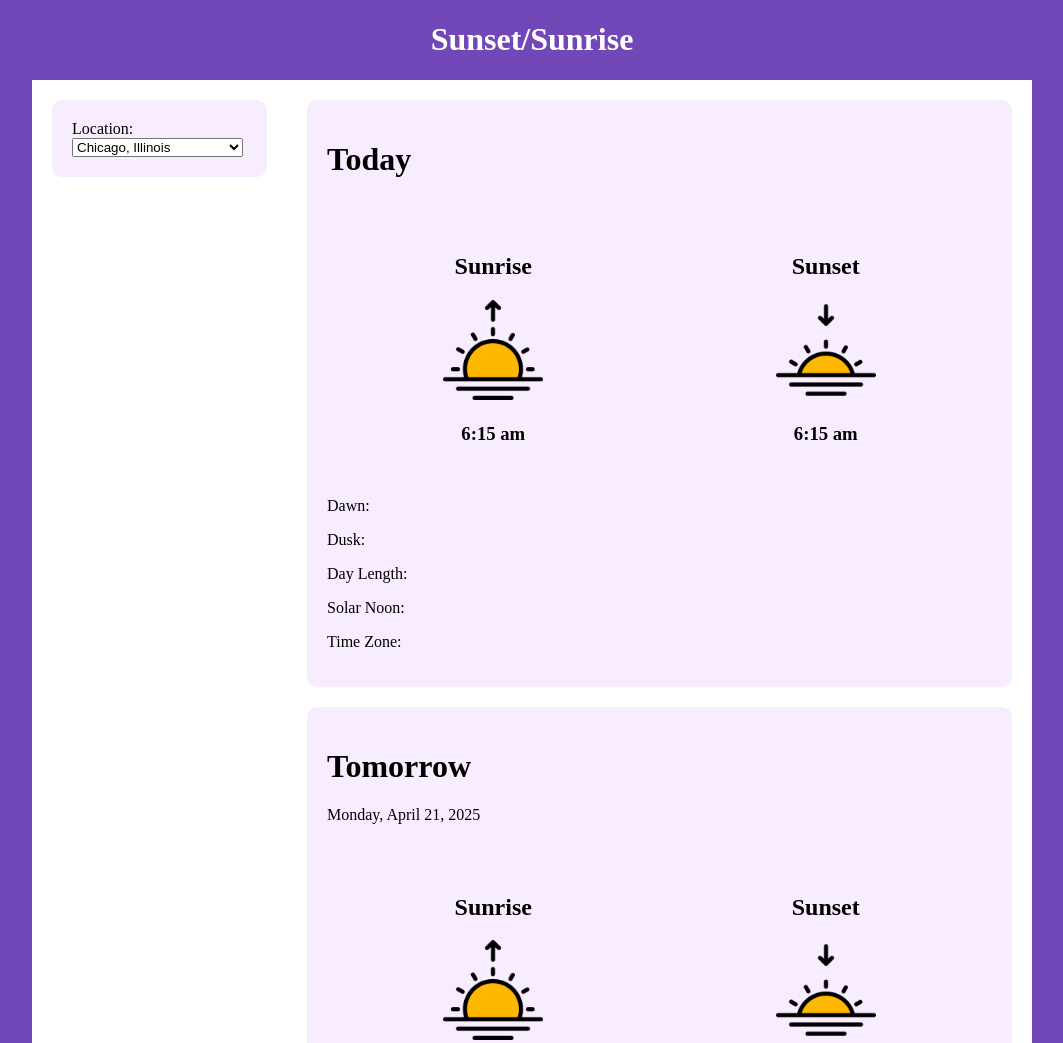
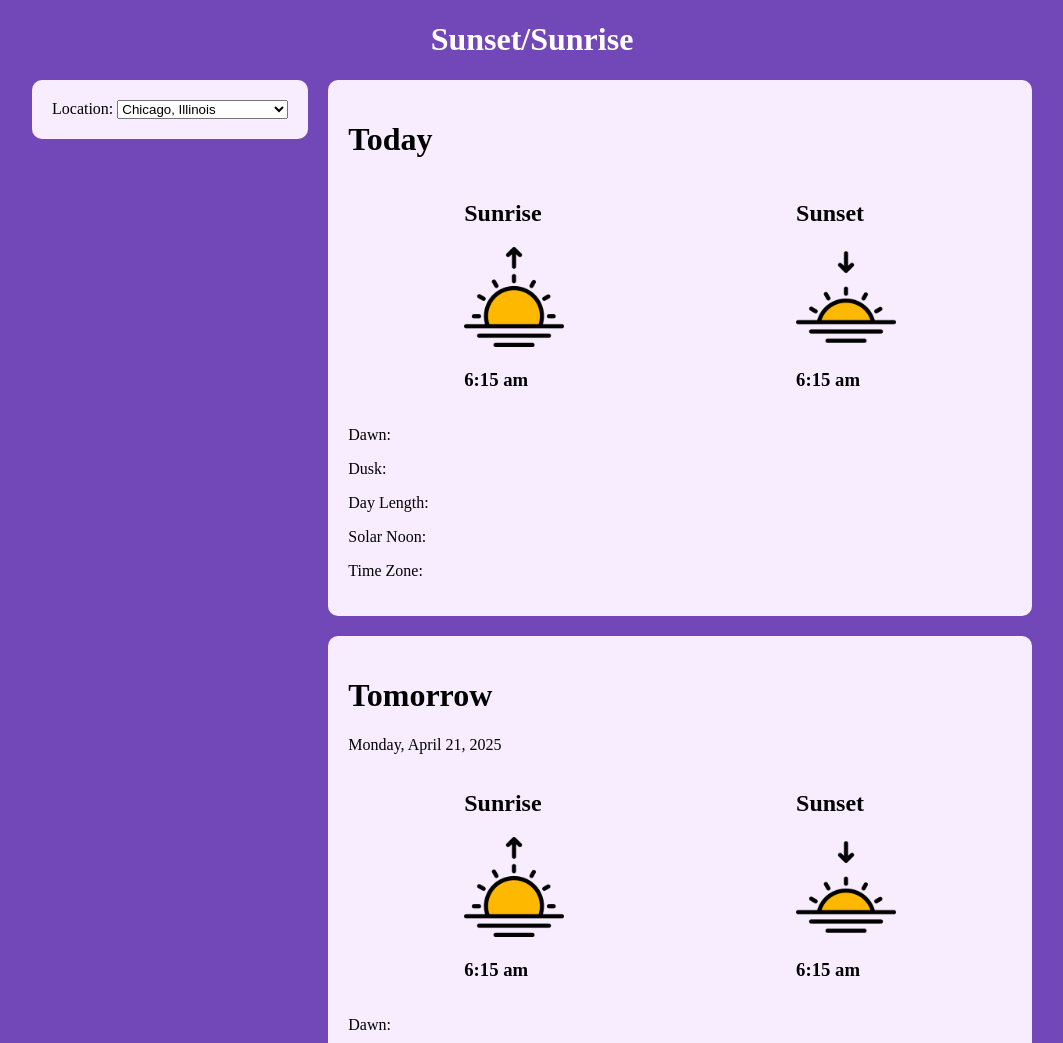
Before and after one commit to IIT-ITMD-441/lab-6, a plain HTML site: page index.html in a window 1280 px wide. Shown: the top 1043 px of the page, without its empty margins (108-1171 px from the left). Drawn offline with Linux system fonts and the light colour scheme; no server answers.

Commit message:
update
successfully changed to flexbox

```diff
--- a/index.html
+++ b/index.html
@@ -32,6 +32,7 @@
             <div id="today">
                 <h1>Today</h1>
                 <p id="date1"></p>
+                <div id="container-sr-ss">
                     <div id="sr">
                         <h2>Sunrise</h2>
                         <img src="sr.png">
@@ -42,6 +43,7 @@
                         <img src="ss.png">
                         <h3 id="ss-time1">6:15 am</h3>
                     </div>
+                </div>
                 <p id="dawn1">Dawn: </p>
                 <p id="dusk1">Dusk: </p>
                 <p id="daylength1">Day Length: </p>
@@ -51,6 +53,7 @@
             <div id="tmr">
                 <h1>Tomorrow</h1>
                 <p id="date2">Monday, April 21, 2025</p>
+                <div id="container-sr-ss">
                     <div id="sr">
                         <h2>Sunrise</h2>
                         <img src="sr.png">
@@ -60,6 +63,7 @@
                         <h2>Sunset</h2>
                         <img src="ss.png">
                         <h3 id="ss-time2">6:15 am</h3>
+                    </div>
                 </div>
                 <p id="dawn2">Dawn: </p>
                 <p id="dusk2">Dusk: </p>
--- a/style.css
+++ b/style.css
@@ -7,50 +7,44 @@ html {
     text-align: center;
 }
 
-#center{
-    display: block;
-    width: 1000px;
-    height: 1000px;
-    margin: auto;
-    background-color: white;
-}
-
-#today, #tmr{
-    display: block;
-    background-color: #f7edffff;
-    border-radius: 10px;
-    padding: 20px;
-    margin: 20px;
-    width: 665px;
-    clear: both;
-    overflow: auto;
-}
-
-#dd{
-    width: 175px;
-    background-color: #f7edffff;
-    border-radius: 10px;
-    padding: 20px;
-    margin: 20px;
-    display: block;
-    float: left;
-}
-
-#main{
-    display: block;
-    float: left;
-    width: 595px;
-}
-
 img{
     width: 100px;
     height: 100px;
 }
 
-#ss, #sr{
-    display: block;
-    float: left;
-    width: 40%;
-    margin: 5%;
-    text-align: center;
+#center{
+    display: flex; /*Creates a flex container — children (#dd, #main) are now flex items*/
+    align-items: flex-start; /*Makes sure both items align at the top (instead of stretching to same height)*/
+    justify-content: center; /*Centers both #dd and #main horizontally inside the container*/
+    margin: auto; /*Horizontally centers the whole layout*/
+    max-width: 1000px; /*limits how wide it gets on large screens*/
+    width: 100%;
+    flex-wrap: wrap;
+    gap: 20px;
 }
+
+#dd{
+    background-color: #f7edffff;
+    border-radius: 10px;
+    padding: 20px;
+    height: auto;
+    flex-shrink: 0;
+}
+
+#main{
+    display: flex;
+    flex-grow: 1;
+    flex-direction: column;
+    gap: 20px;
+}
+
+#today, #tmr{
+    background-color: #f7edffff;
+    border-radius: 10px;
+    padding: 20px;
+}
+
+#container-sr-ss{
+    display: flex;
+    justify-content: space-around;
+}
```
Lines whose indentation alone changed are shown as unchanged.
